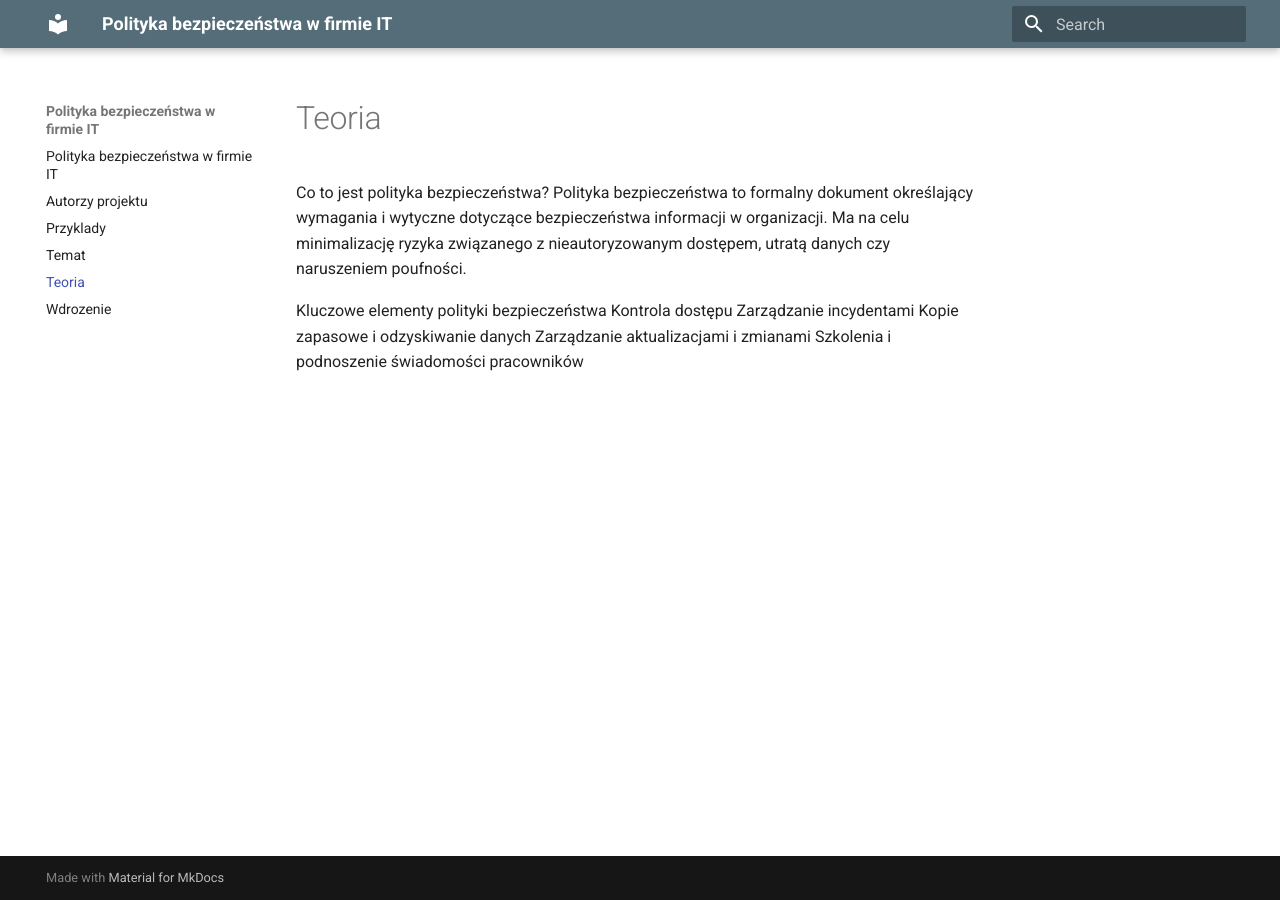
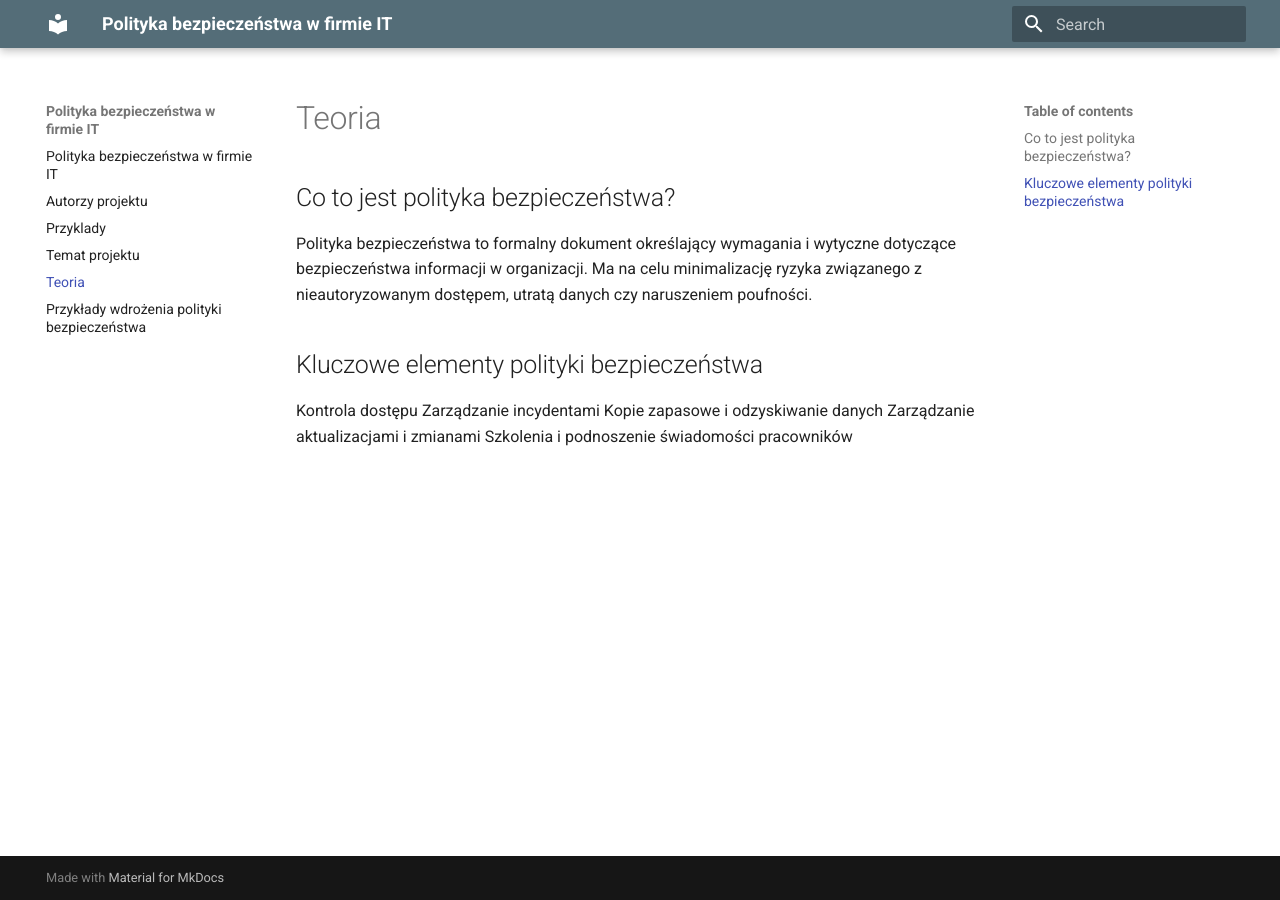
Before and after one commit to maksuei/projektswpg-md, an MkDocs documentation site: the page built from docs/teoria.md, in a window 1280 px wide. Built offline with MkDocs 1.6.1 and Material for MkDocs 9.7.7, drawn with Linux system fonts in a browser that asks for light colours.

Commit message:
Poprawa błędów oraz wprowadzenie nowej treści

```diff
--- a/docs/teoria.md
+++ b/docs/teoria.md
@@ -1,7 +1,7 @@
-Co to jest polityka bezpieczeństwa?
+## Co to jest polityka bezpieczeństwa?
 Polityka bezpieczeństwa to formalny dokument określający wymagania i wytyczne dotyczące bezpieczeństwa informacji w organizacji. Ma na celu minimalizację ryzyka związanego z nieautoryzowanym dostępem, utratą danych czy naruszeniem poufności.
 
-Kluczowe elementy polityki bezpieczeństwa
+## Kluczowe elementy polityki bezpieczeństwa
 Kontrola dostępu
 Zarządzanie incydentami
 Kopie zapasowe i odzyskiwanie danych
```
Also changed, not shown: docs/autorzy.md (+1 -0 lines), docs/temat.md (+12 -0 lines), docs/wdrozenie.md (+13 -0 lines).
